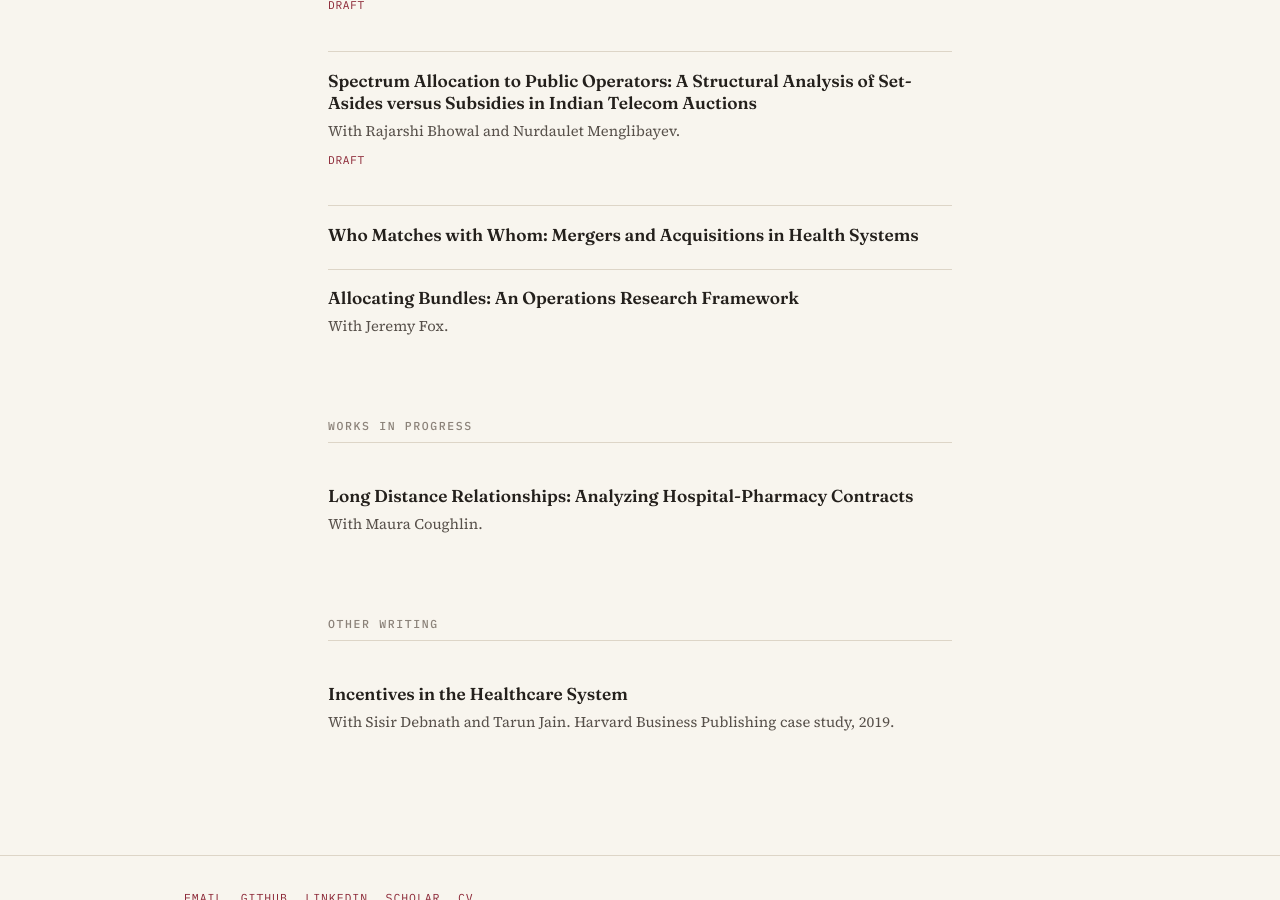
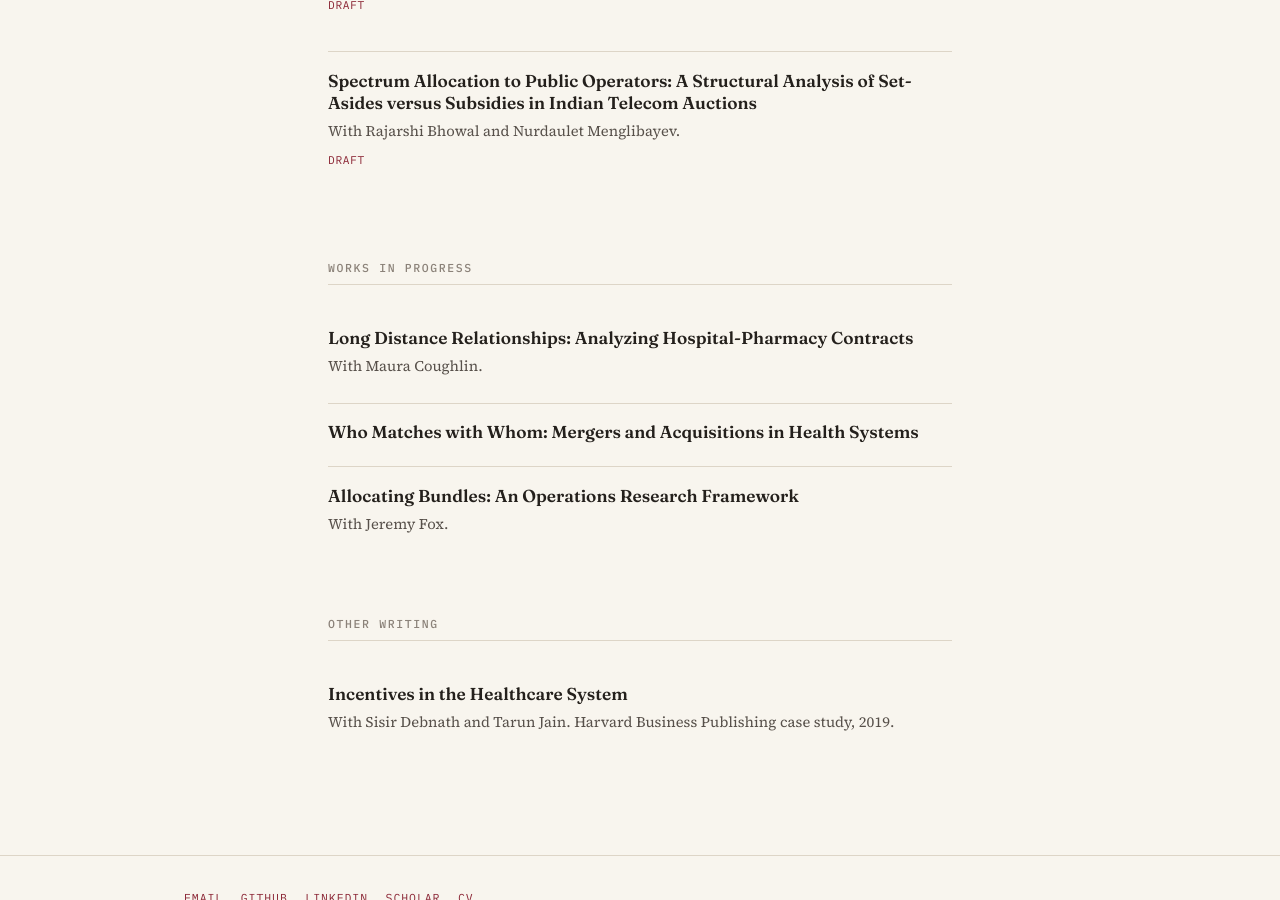
Before and after one commit to mishrad/mishrad.github.io, a Jekyll site: the page built from research.md, in a window 1280 px wide and 900 px high, scrolled down 1335 px. Built offline with Jekyll 4.4.1, drawn with Linux system fonts in a browser that asks for light colours.

Commit message:
Reorganize paper titles and metadata in research.md

```diff
--- a/research.md
+++ b/research.md
@@ -66,14 +66,7 @@ permalink: /research/
    <p class="paper-links"><a href="/assets/files/BMM.pdf">Draft</a></p>
 </div>
 
-<div class="paper">
-  <p class="paper-title">Who Matches with Whom: Mergers and Acquisitions in Health Systems</p>
-</div>
 
-<div class="paper">
-  <p class="paper-title">Allocating Bundles: An Operations Research Framework</p>
-  <p class="paper-meta">With Jeremy Fox.</p>
-</div>
 
 </section>
 
@@ -83,6 +76,15 @@ permalink: /research/
 <div class="paper">
   <p class="paper-title">Long Distance Relationships: Analyzing Hospital-Pharmacy Contracts</p>
   <p class="paper-meta">With Maura Coughlin.</p>
+</div>
+
+<div class="paper">
+  <p class="paper-title">Who Matches with Whom: Mergers and Acquisitions in Health Systems</p>
+</div>
+
+<div class="paper">
+  <p class="paper-title">Allocating Bundles: An Operations Research Framework</p>
+  <p class="paper-meta">With Jeremy Fox.</p>
 </div>
 
 
```
